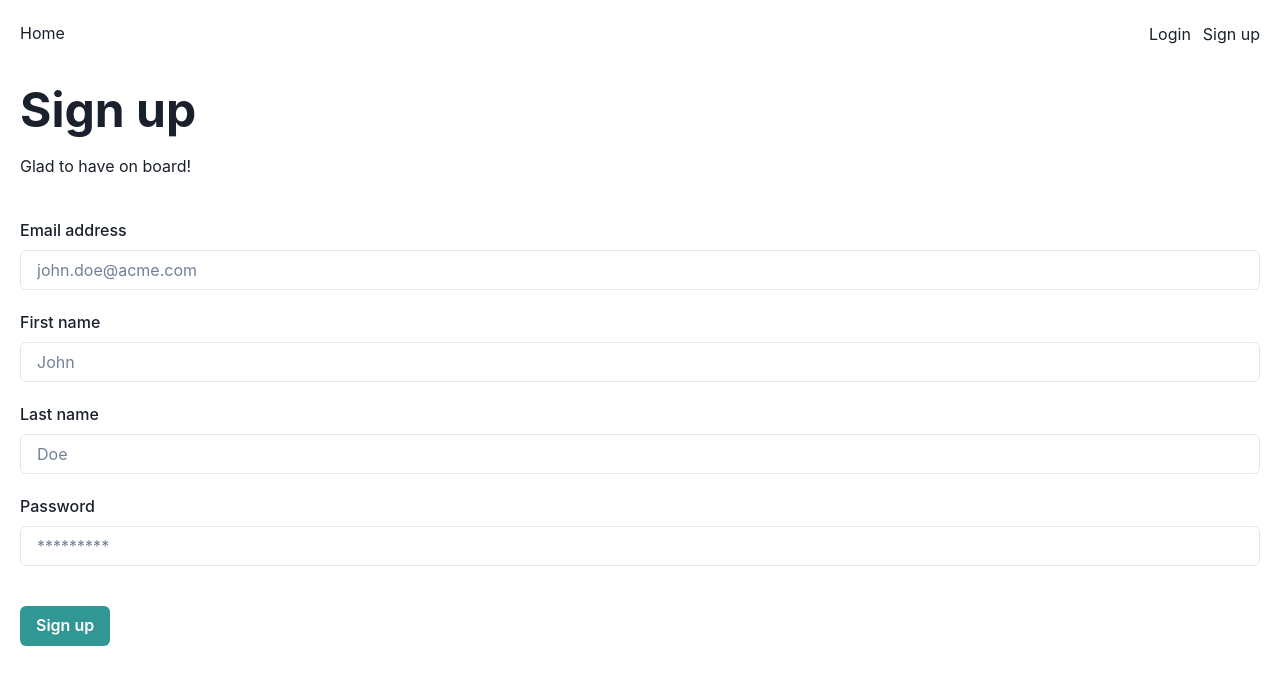
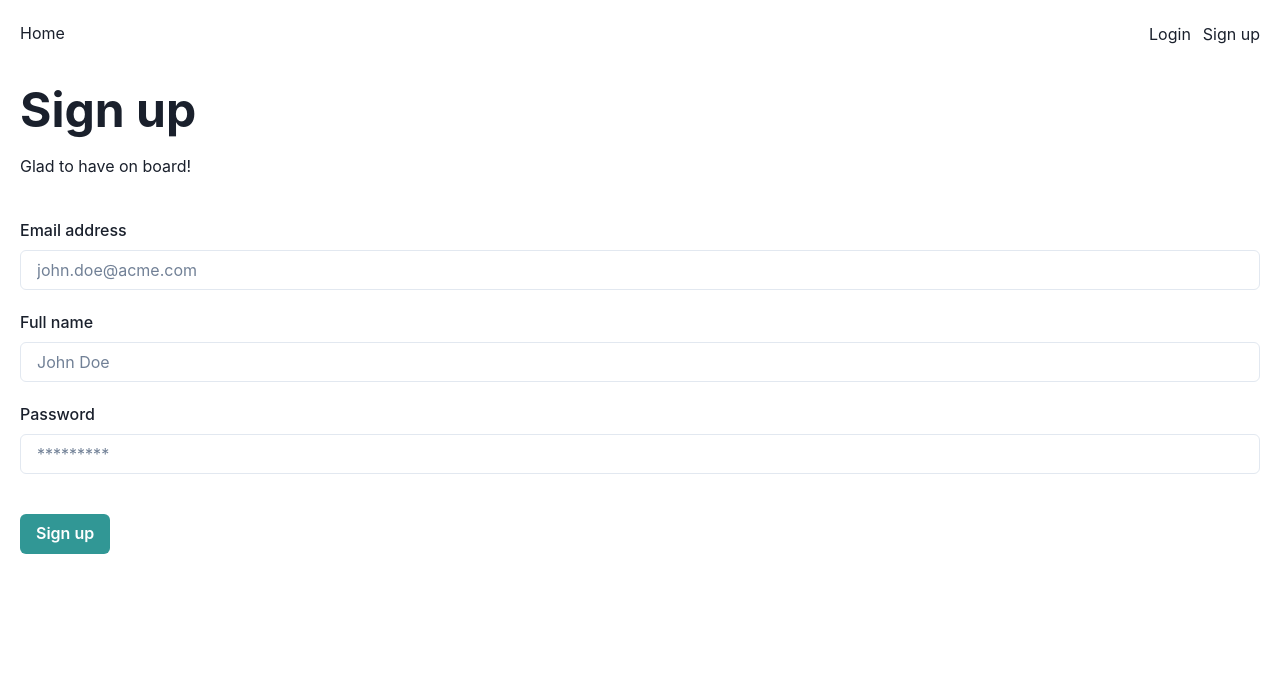
Before and after one commit to OmegaMaxy/ANE-portfolio, a Next.js app in the folder nextjs-webapp/: page /register in a window 1280 px wide. Shown: the top 684 px of the page. Built offline with nearby package versions, Linux system fonts and the light colour scheme.

Commit message:
Removed firstname and lastname, Added fullname

```diff
--- a/nextjs-webapp/pages/register.tsx
+++ b/nextjs-webapp/pages/register.tsx
@@ -8,13 +8,14 @@ import { Flex, Box, FormControl, FormLabel, Heading, Input, Text, Button } from
 const Register: NextPageWithLayout = () => {
 
     const [email, setEmail] = useState('')
-    const [firstName, setFirstName] = useState('')
-    const [lastName, setLastName] = useState('')
+    const [fullName, setFullName] = useState('')
     const [password, setPassword] = useState('')
 
     async function handleRegister() {
         //const res = await login({email, password})
-        console.log(email, password, firstName, lastName)
+        console.log(email, password, fullName)
+
+        // redirect to portfolio edit page
     }
 
     return (
@@ -31,12 +32,8 @@ const Register: NextPageWithLayout = () => {
                         <Input value={email} onChange={(ev) => setEmail(ev.target.value)} name="email" type="email" placeholder='john.doe@acme.com' required />
                     </FormControl>
                     <FormControl mt="5">
-                        <FormLabel>First name</FormLabel>
-                        <Input value={firstName} onChange={(ev) => setFirstName(ev.target.value)} name="firstname" type="text" placeholder='John' required />
-                    </FormControl>
-                    <FormControl mt="5">
-                        <FormLabel>Last name</FormLabel>
-                        <Input value={lastName} onChange={(ev) => setLastName(ev.target.value)} name="lastname" type="text" placeholder='Doe' />
+                        <FormLabel>Full name</FormLabel>
+                        <Input value={fullName} onChange={(ev) => setFullName(ev.target.value)} name="fullname" type="text" placeholder='John Doe' required />
                     </FormControl>
                     <FormControl mt="5">
                         <FormLabel>Password</FormLabel>
```
